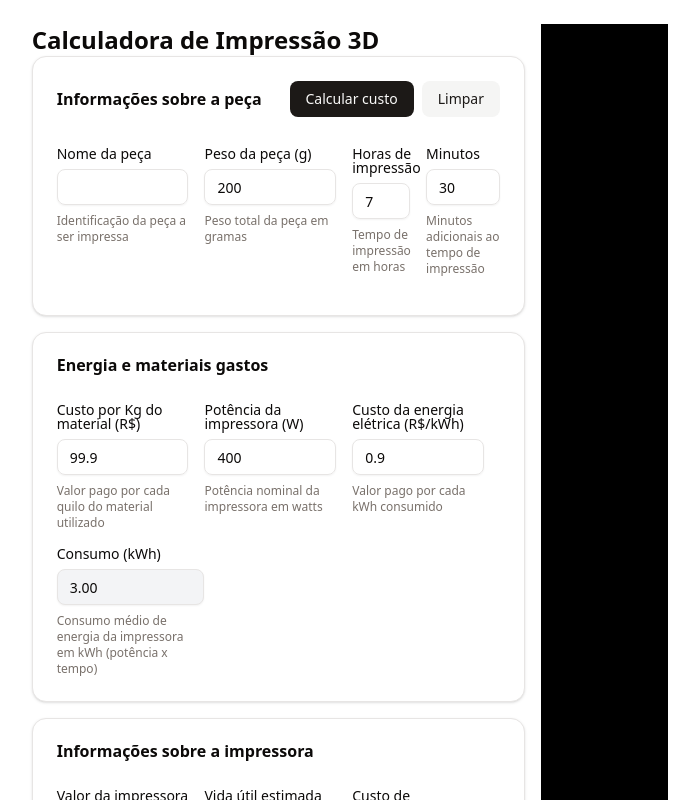
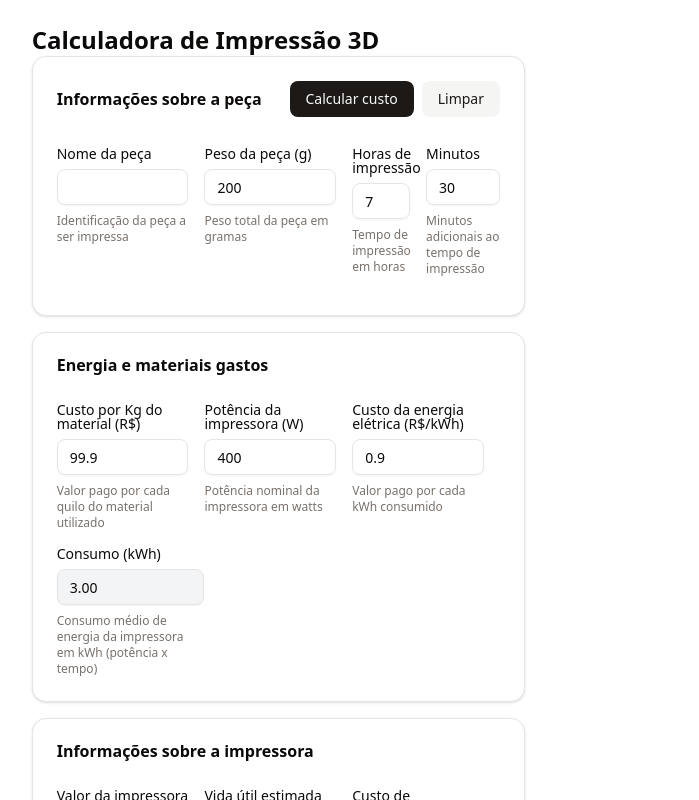
Before and after one commit to TIAGOLL/calculadora-custos-impressao-3D, a React (Vite) app: page / in a window 1280 px wide. Shown: the top 800 px of the page, without its empty margins (99-798 px from the left). Built offline with nearby package versions, Linux system fonts and the light colour scheme.

Commit message:
add the ads

```diff
--- a/src/App.tsx
+++ b/src/App.tsx
@@ -637,7 +637,7 @@ export default function App() {
         </Card>
       )}
 
-      <div className="bg-black">
+      <div>
         <GoogleAdsense
           adClient="ca-pub-3710342257752153"
           adSlot="5190820686"
```
